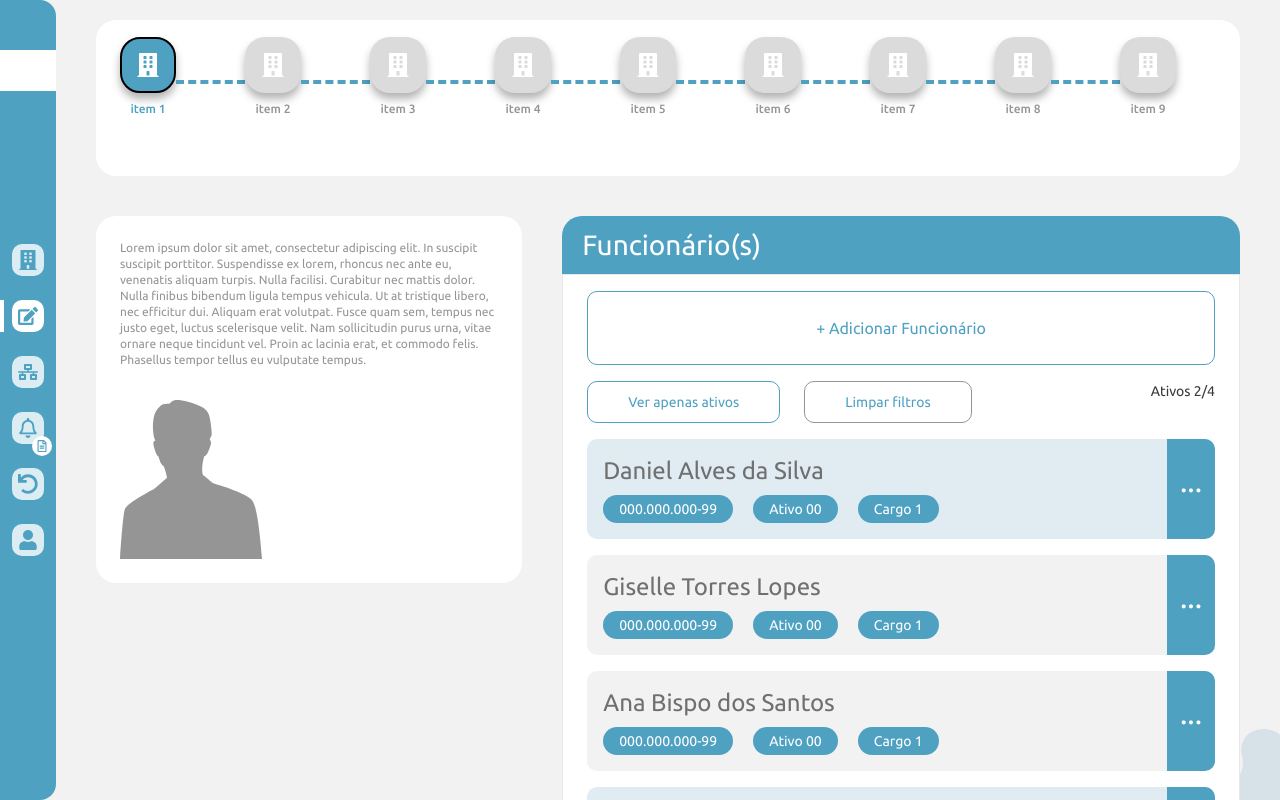
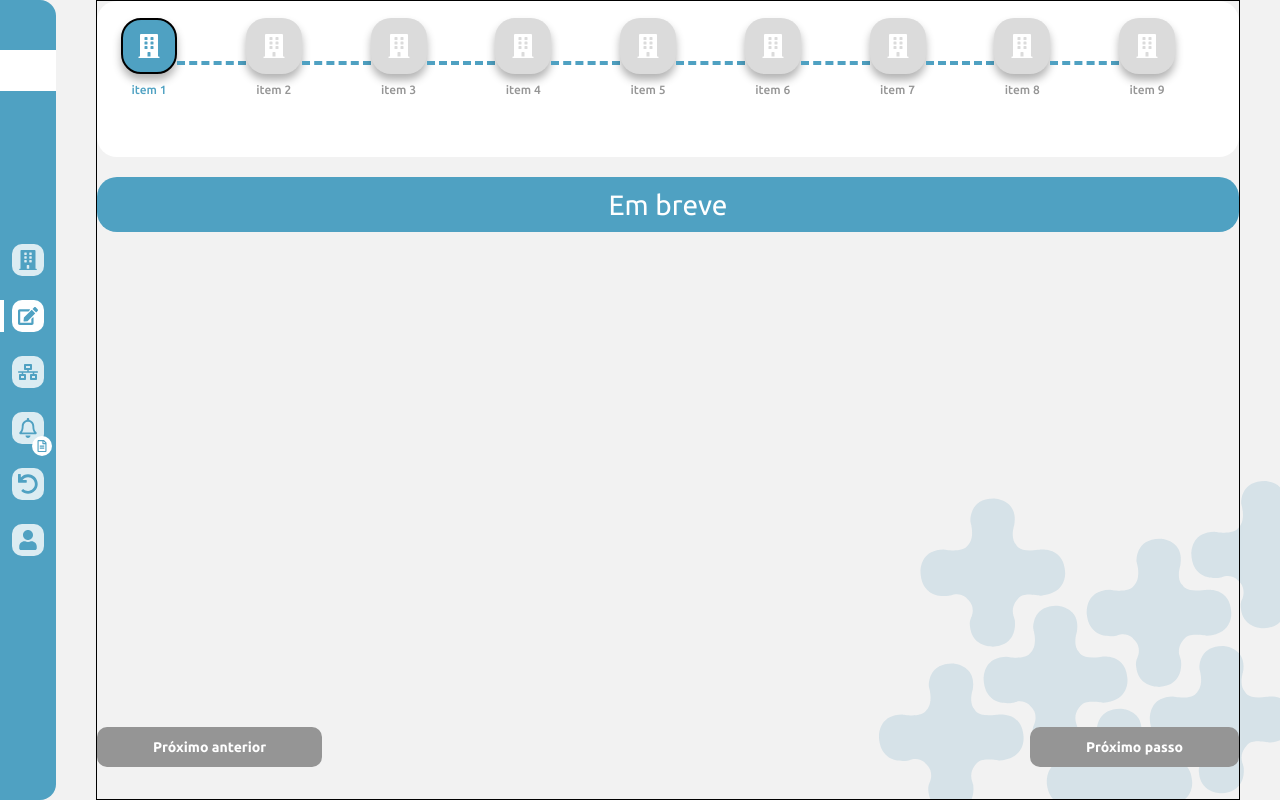
Before and after one commit to Leonardo-Maciel-S/Desafio-Sea, a React (Vite) app: page /employees/1 in a window 1280 px wide. Before the commit this address led to /employees. Shown: the top 800 px of the page. Built offline with nearby package versions, Linux system fonts and the light colour scheme.

Commit message:
style: fix padding and margins

```diff
--- a/src/App.tsx
+++ b/src/App.tsx
@@ -3,6 +3,7 @@ import backgroundImg from "./assets/backgroundImg.svg";
 import NavBar from "./components/navBar/NavBar";
 import EmployeesPage from "./pages/EmployeesPage";
 import ComingSoonPage from "./pages/ComingSoonPage";
+import NextStage from "./pages/NextStage";
 
 function App() {
 	return (
@@ -14,6 +15,8 @@ function App() {
 						<Routes>
 							<Route path="/home" element={<ComingSoonPage />} />
 							<Route path="/employees" element={<EmployeesPage />} />
+							<Route path="/employees/:stagePath" element={<NextStage />} />
+
 							<Route path="/network" element={<ComingSoonPage />} />
 							<Route path="/notifications" element={<ComingSoonPage />} />
 							<Route path="/reload" element={<ComingSoonPage />} />
--- a/src/components/buttons/Button.tsx
+++ b/src/components/buttons/Button.tsx
@@ -2,7 +2,7 @@ import type { HTMLAttributes } from "react";
 import { tv } from "tailwind-variants";
 
 const button = tv({
-	base: "border border-defaultBlue rounded-[10px] text-center",
+	base: "text-defaultBlue border border-defaultBlue rounded-[10px] text-center",
 	variants: {
 		textSize: {
 			default: "text-sm px-10 py-[10px]",
@@ -16,7 +16,7 @@ const button = tv({
 		},
 		bgFull: {
 			true: "bg-default text-white font-bold border-none px-14",
-			false: "bg-white text-defaultBlue",
+			false: "bg-white",
 		},
 		bgFullDisable: {
 			true: "bg-mediumGray",
--- a/src/components/employees/Employees.tsx
+++ b/src/components/employees/Employees.tsx
@@ -30,8 +30,8 @@ const Employees = () => {
 			<header className="bg-default text-white px-5 py-2">
 				<h2 className="text-[28px]">Funcionário&#40;s&#41;</h2>
 			</header>
-			<div>
-				<div className="flex flex-col justify-center px-6 py-4 gap-4 w-full border bg-white ">
+			<div className="flex flex-col justify-center px-6 py-4 gap-4 w-full border bg-white rounded-b-[20px]">
+				<div className="flex flex-col justify-center gap-4 ">
 					<Button isEnable textSize="base16">
 						+ Adicionar Funcionário
 					</Button>
@@ -49,16 +49,18 @@ const Employees = () => {
 							Ativos 2/4
 						</span>
 					</div>
+				</div>
 
+				<div className="flex flex-col gap-4 py-6">
 					<EmployeeCard name="Daniel Alves da Silva" active />
 					<EmployeeCard name="Giselle Torres Lopes" />
 					<EmployeeCard name="Ana Bispo dos Santos" />
 					<EmployeeCard name="Regina Elisa Souza" active />
+				</div>
 
-					<div className="w-full flex justify-end items-center gap-2 text-sm text-darkGray">
-						<span>A etapa está concluída?</span>
-						<Switch on="Sim" off="Não" />
-					</div>
+				<div className="w-full flex justify-end items-center gap-2 text-sm text-darkGray font-regular">
+					<span>A etapa está concluída?</span>
+					<Switch on="Sim" off="Não" />
 				</div>
 			</div>
 
--- a/src/components/stages/StagesModal.tsx
+++ b/src/components/stages/StagesModal.tsx
@@ -14,7 +14,7 @@ const StagesModal = () => {
 	const dispatch = useDispatch();
 
 	return (
-		<nav className="w-full min-h-[156px] pt-2 flex items-center justify-start px-6 sm:pr-16 bg-white rounded-[20px] flex-wrap">
+		<nav className="w-full min-h-[156px] flex items-center justify-start pt-2 px-6 sm:pr-16 bg-white rounded-[20px] flex-wrap">
 			<StageCards
 				stageCard={1}
 				isCompleted={completedFirstStage}
--- a/src/pages/EmployeesPage.tsx
+++ b/src/pages/EmployeesPage.tsx
@@ -4,7 +4,7 @@ import StagesModal from "../components/stages/StagesModal";
 
 const EmployeesPage = () => {
 	return (
-		<div className="flex flex-col h-screen pt-5 gap-10 flex-1 ">
+		<div className="flex flex-col h-screen pt-5 gap-8 flex-1 ">
 			<StagesModal />
 			<div className="flex items-start gap-10">
 				<Profile />
--- /dev/null
+++ b/src/pages/NextStage.tsx
@@ -0,0 +1,49 @@
+import { useDispatch, useSelector } from "react-redux";
+import Button from "../components/buttons/Button";
+import StagesModal from "../components/stages/StagesModal";
+import type { RootState } from "../store";
+import { nextStage, previousStage } from "../slices/stages";
+import { Link, useNavigate, useParams } from "react-router";
+import ComingSoon from "../components/ComingSoon";
+
+const NextStage = () => {
+	const { stagePath } = useParams();
+	const navigate = useNavigate();
+
+	const { completedFirstStage, actualStage } = useSelector(
+		(state: RootState) => state.stages,
+	);
+
+	const dispatch = useDispatch();
+
+	return (
+		<div className="w-full h-screen border border-black flex justify-between flex-col pb-8">
+			<div>
+				<StagesModal />
+				<ComingSoon />
+			</div>
+
+			<div className="w-full flex justify-between ">
+				<Button
+					isEnable={completedFirstStage}
+					bgFullDisable={!completedFirstStage}
+					bgFull
+					onClick={() => dispatch(previousStage())}
+				>
+					<Link to={`/${Number(stagePath) - 1}`}>Próximo anterior</Link>
+				</Button>
+
+				<Button
+					isEnable={completedFirstStage}
+					bgFullDisable={!completedFirstStage}
+					bgFull
+					onClick={() => dispatch(nextStage())}
+				>
+					<Link to={`/${Number(stagePath) + 1}`}>Próximo passo</Link>
+				</Button>
+			</div>
+		</div>
+	);
+};
+
+export default NextStage;
```
